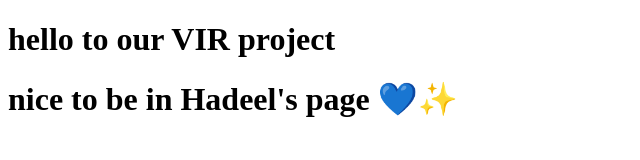
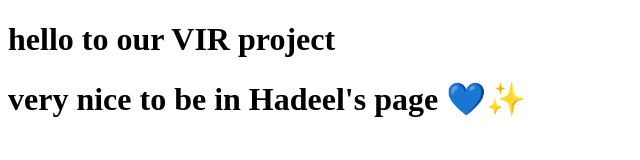
Before and after one commit to hend-isleem/hend-isleem.github.io, a plain HTML site: page hadeel.html in a window 1280 px wide. Shown: the whole page, without its empty margins (0-640 px from the left). Drawn offline with Linux system fonts and the light colour scheme.

Commit message:
update hadeel.html

```diff
--- a/hadeel.html
+++ b/hadeel.html
@@ -9,7 +9,7 @@
 
 <body>
     <h1>hello to our VIR project</h1>
-    <h1> nice to be in Hadeel's page 💙✨</h1>
+    <h1> very nice to be in Hadeel's page 💙✨</h1>
 </body>
 
 </html>
```
